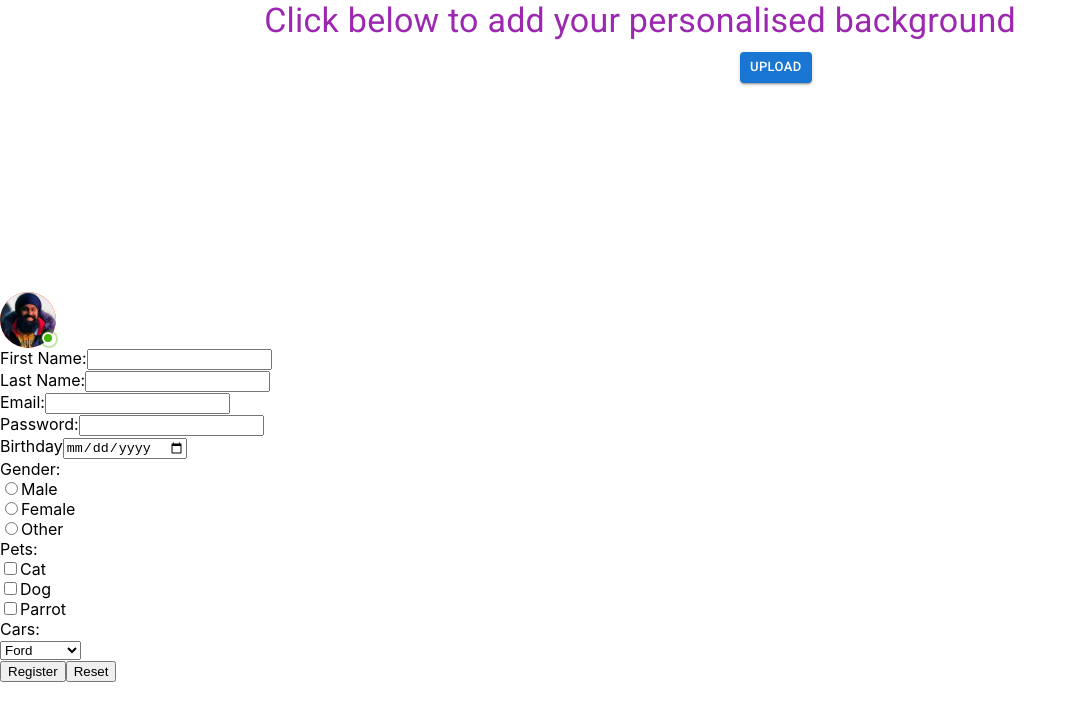
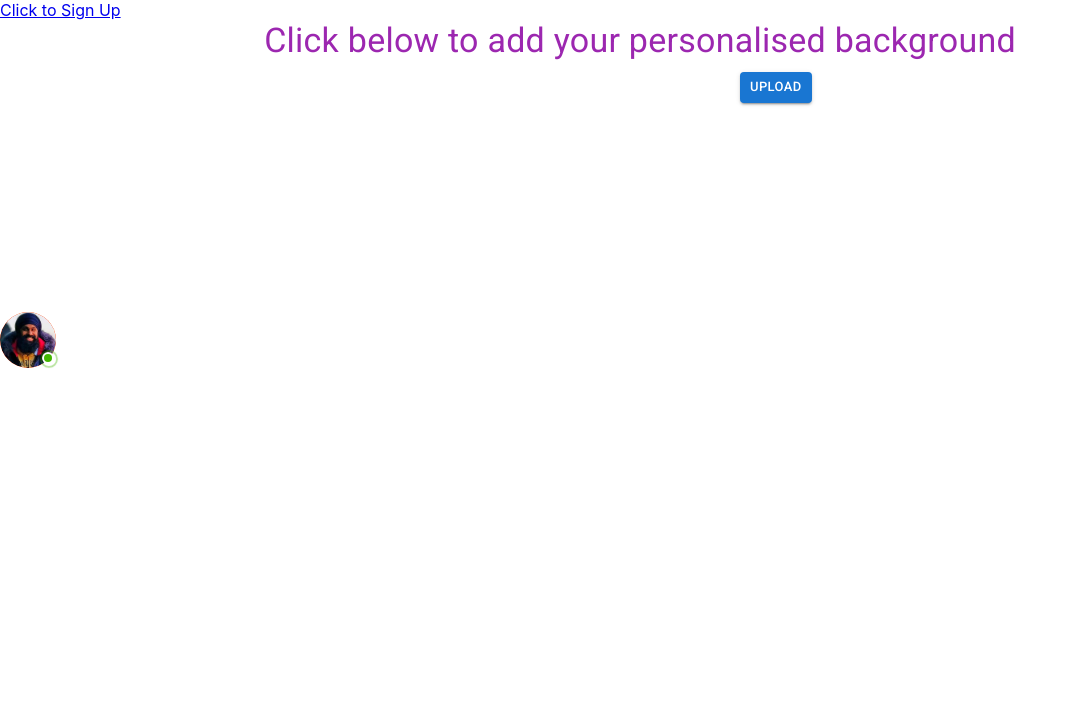
Before and after one commit to BhupinderSingh86/Perfect-Gift, a React (Create React App) app: page / in a window 1280 px wide. Shown: the top 720 px of the page, without its empty margins (0-1077 px from the left). Built offline with nearby package versions, Linux system fonts and the light colour scheme.

Commit message:
React Router installed and working

```diff
--- a/package.json
+++ b/package.json
@@ -12,6 +12,7 @@
     "@testing-library/user-event": "^13.5.0",
     "react": "^18.2.0",
     "react-dom": "^18.2.0",
+    "react-router-dom": "^6.6.2",
     "react-scripts": "5.0.1",
     "web-vitals": "^2.1.4"
   },
--- a/src/Components/App/App.js
+++ b/src/Components/App/App.js
@@ -2,14 +2,15 @@ import "./App.css";
 import ImageAvatar from "../ImageAvatar/ImageAvatar";
 import ProfileBackground from "../ProfileBackground/ProfileBackground";
 import SignUpForm from "../SignUpForm/SignUpForm";
-
+import { Routes, Route } from "react-router-dom"
 
 function App() {
   return (
     <div>
-    <ProfileBackground/>
-    <ImageAvatar/>
-    <SignUpForm/>
+    <Routes>
+      <Route path="/" element={ <><ProfileBackground/><ImageAvatar/></> } />
+      <Route path="Sign Up Form" element={ <SignUpForm/>} />
+    </Routes>
     </div>
   );
 }
--- a/src/Components/ProfileBackground/ProfileBackground.js
+++ b/src/Components/ProfileBackground/ProfileBackground.js
@@ -4,6 +4,7 @@ import "./ProfileBackground.css"
 import Button from '@mui/material/Button'
 import IconButton from '@mui/material/IconButton';
 import { Container, Typography } from '@mui/material';
+import { Link } from "react-router-dom";
 
 // //when login is set up include a iternary if statement for the styled badge to show when logged on otherwise off
 
@@ -33,6 +34,7 @@ function handleChange(event) {
 
     return (
         <>
+        <Link to="Sign Up Form">Click to Sign Up</Link>
         <Container>
         <Typography variant="h4" component="h1" color="secondary" align="center">Click below to add your personalised background</Typography>
         </Container>
--- a/src/Components/SignUpForm/SignUpForm.js
+++ b/src/Components/SignUpForm/SignUpForm.js
@@ -1,9 +1,11 @@
 import React from 'react'
+import { Link } from "react-router-dom";
 
 function SignUpForm () {
 
     return (
 <>
+<Link to="/">Click to go to home page</Link>
 <form method="Get">
 		First Name:<input type="text" name="firstname"/><br/>
 		Last Name:<input type="text" name="lastname"/><br/>
--- a/src/index.js
+++ b/src/index.js
@@ -3,15 +3,16 @@ import ReactDOM from 'react-dom/client';
 import './index.css';
 import App from '../src/Components/App/App';
 import reportWebVitals from './reportWebVitals';
+import { BrowserRouter } from "react-router-dom";
 // import { StyledEngineProvider } from '@mui/material/styles';
 
 const root = ReactDOM.createRoot(document.getElementById('root'));
 root.render(
-  <React.StrictMode>
+  <BrowserRouter>
   {/* <StyledEngineProvider injectFirst> */}
   <App />
   {/* </StyledEngineProvider> */}
-  </React.StrictMode>
+  </BrowserRouter>
 );
 
 // If you want to start measuring performance in your app, pass a function
```
Also changed, not shown: 1 other file (tests, documents, lock files or other folders).
